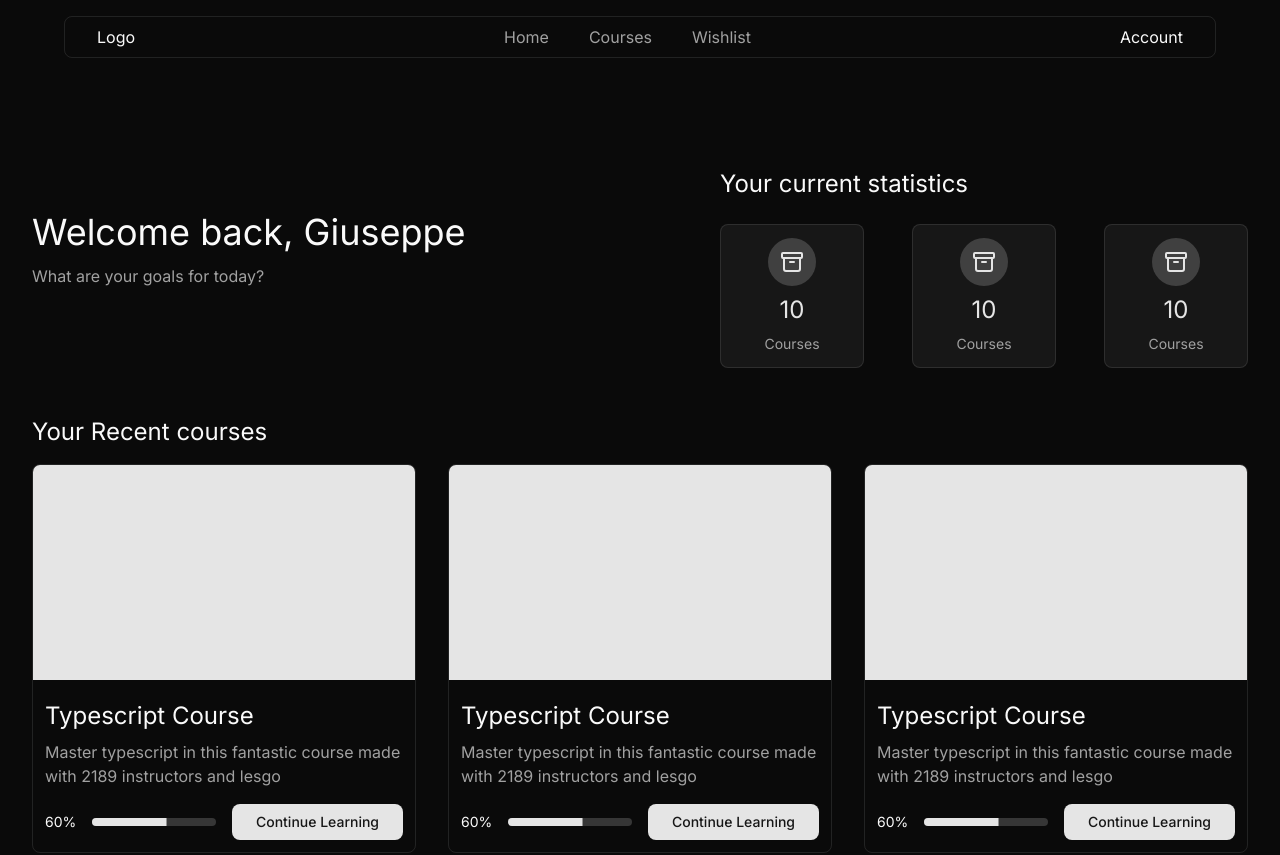
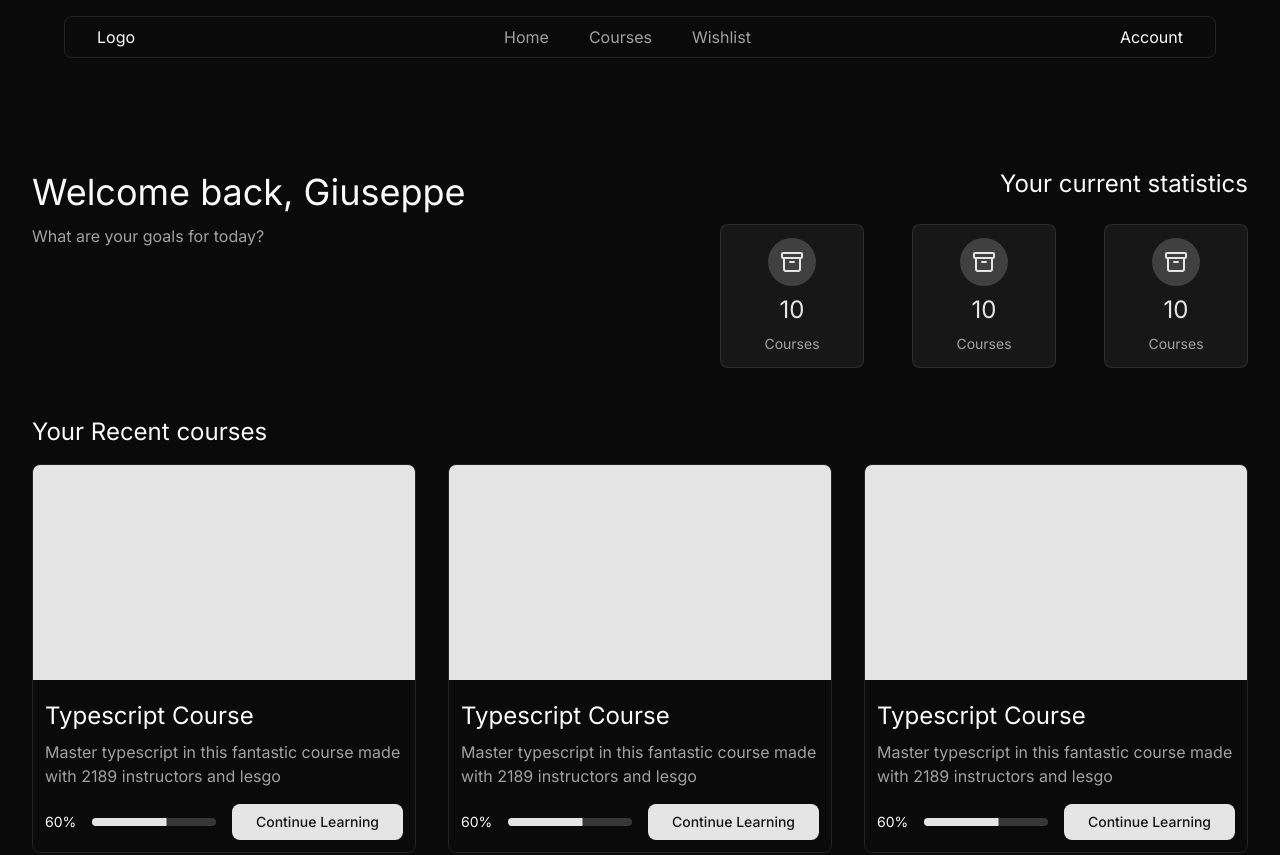
Before and after one commit to crstelli/codinglabs-lms, a Next.js app: page / in a window 1280 px wide. Shown: the top 855 px of the page. Built offline with nearby package versions, Linux system fonts and the light colour scheme.

Commit message:
Improved home layout.

```diff
--- a/app/page.tsx
+++ b/app/page.tsx
@@ -8,7 +8,7 @@ import { P } from "@/components/Typography/P";
 export default function page() {
   return (
     <>
-      <div className="flex items-center justify-between">
+      <div className="flex items-start justify-between mt-10">
         <div>
           <H1>Welcome back, Giuseppe</H1>
           <P>What are your goals for today?</P>
--- a/components/StatisticsList.tsx
+++ b/components/StatisticsList.tsx
@@ -3,8 +3,8 @@ import { H2 } from "@/components/Typography/H2";
 
 function StatisticsList() {
   return (
-    <div className="mt-10">
-      <H2>Your current statistics</H2>
+    <div>
+      <H2 className="text-end">Your current statistics</H2>
       <div className="flex items-center gap-12 mt-4">
         <StatisticCard />
         <StatisticCard />
```
